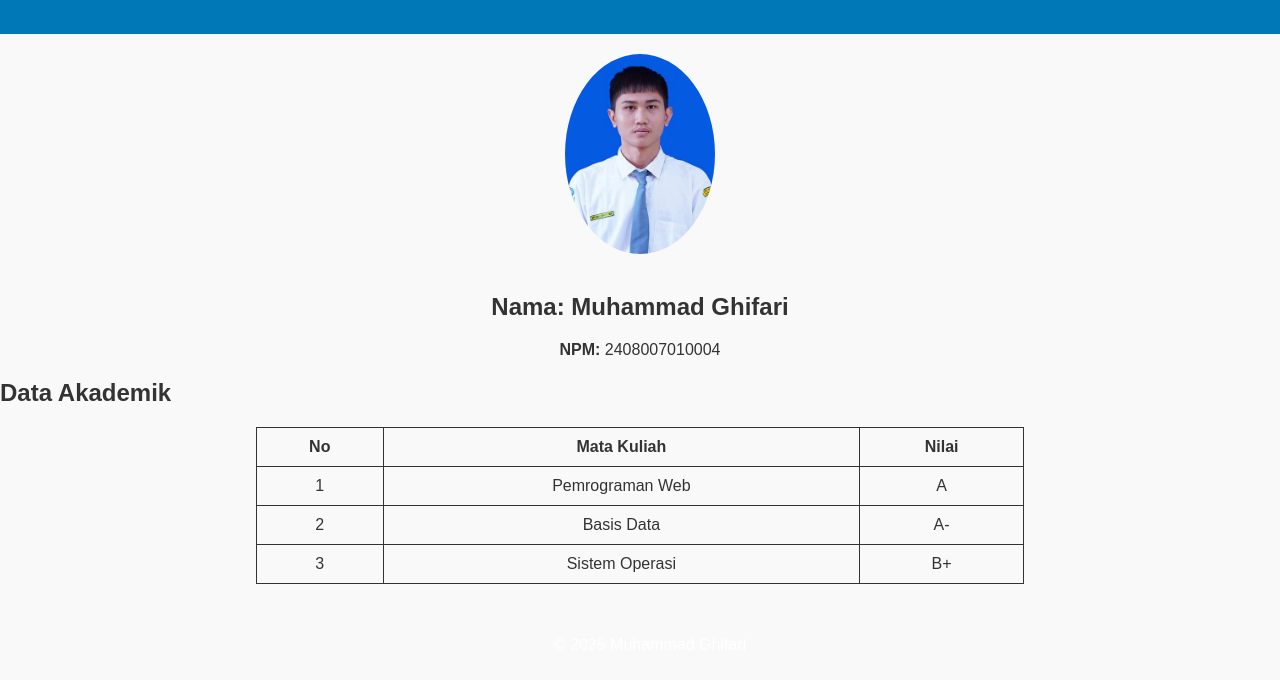
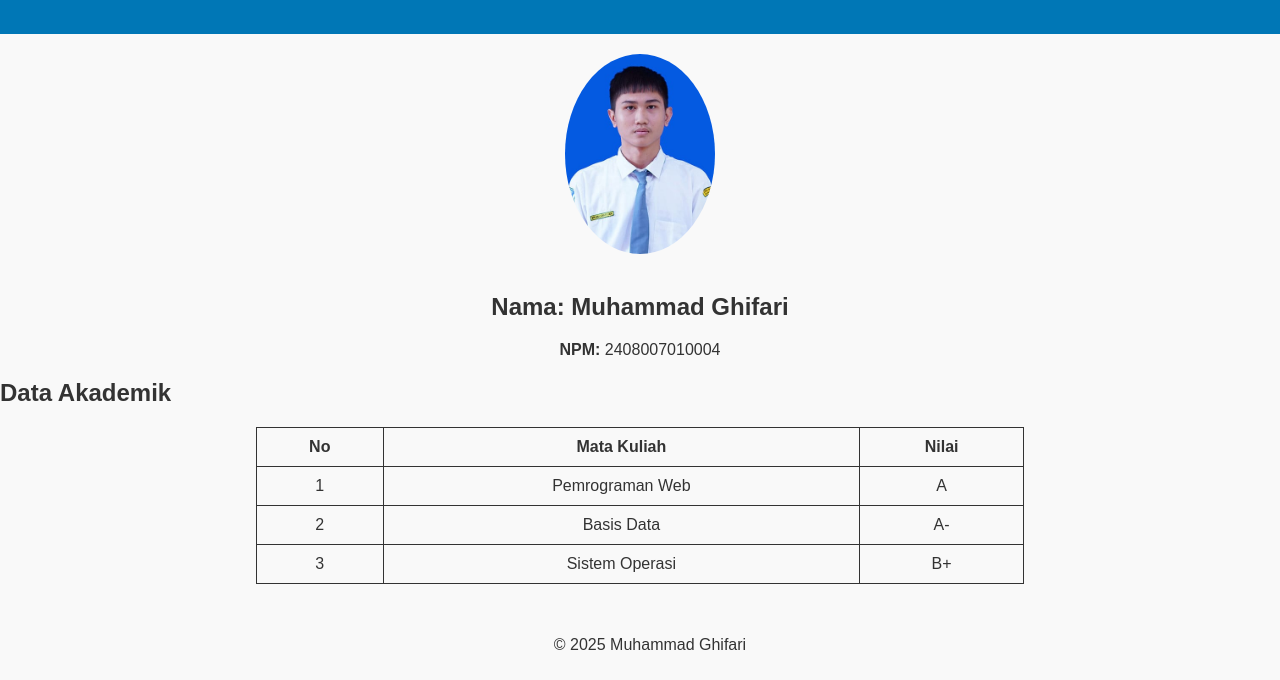
Before and after one commit to ghifariandhi16-cmyk/ghifari, a plain HTML site: page index.html in a window 1280 px wide. Shown: the part 120-800 px from the top of the page. Drawn offline with Linux system fonts and the light colour scheme.

Commit message:
Update style.css

```diff
--- a/style.css
+++ b/style.css
@@ -54,7 +54,7 @@ table, th, td {
 
 footer {
   background: ##000000;
-  color: white;
+  color: hitam;
   text-align: center;
   padding: 10px;
   position: fixed;
```
